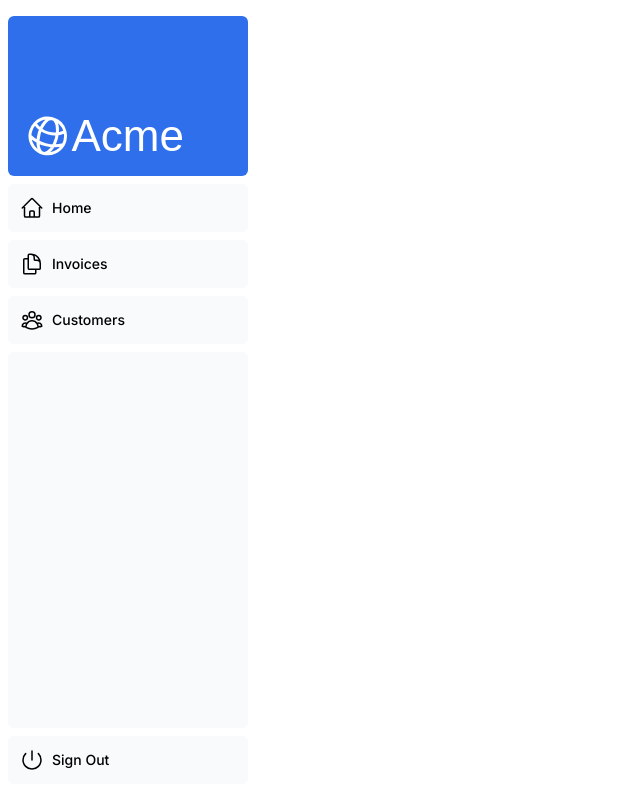
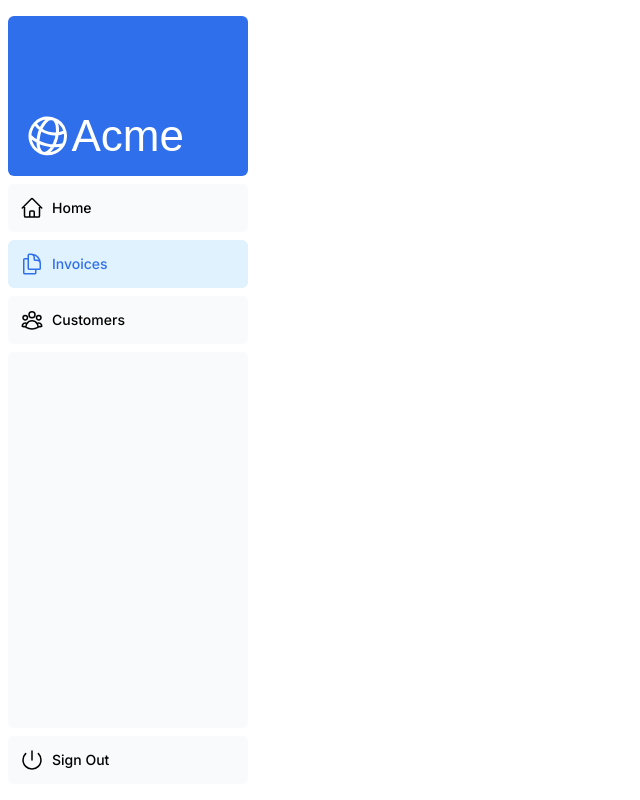
Before and after one commit to HillaryNyakundi/Next.js-template-dashboard, a Next.js app: page /dashboard/invoices in a window 1280 px wide. Shown: the whole page, without its empty margins (0-640 px from the left). Built offline with nearby package versions, Linux system fonts and the light colour scheme; a web font is replaced by a local one.

Commit message:
feat(side navigation): Mapped links to display in the side navigation

```diff
--- a/app/ui/dashboard/nav-links.tsx
+++ b/app/ui/dashboard/nav-links.tsx
@@ -1,35 +1,46 @@
+"use client"; // Ensure this is at the top of the file
+
 import {
   UserGroupIcon,
   HomeIcon,
   DocumentDuplicateIcon,
-} from '@heroicons/react/24/outline';
+} from "@heroicons/react/24/outline";
+import Link from "next/link";
+import { usePathname } from "next/navigation";
+import clsx from "clsx";
 
 // Map of links to display in the side navigation.
-// Depending on the size of the application, this would be stored in a database.
 const links = [
-  { name: 'Home', href: '/dashboard', icon: HomeIcon },
+  { name: "Home", href: "/dashboard", icon: HomeIcon },
   {
-    name: 'Invoices',
-    href: '/dashboard/invoices',
+    name: "Invoices",
+    href: "/dashboard/invoices",
     icon: DocumentDuplicateIcon,
   },
-  { name: 'Customers', href: '/dashboard/customers', icon: UserGroupIcon },
+  { name: "Customers", href: "/dashboard/customers", icon: UserGroupIcon },
 ];
 
 export default function NavLinks() {
+  const pathname = usePathname();
+
   return (
     <>
       {links.map((link) => {
         const LinkIcon = link.icon;
         return (
-          <a
+          <Link
             key={link.name}
             href={link.href}
-            className="flex h-[48px] grow items-center justify-center gap-2 rounded-md bg-gray-50 p-3 text-sm font-medium hover:bg-sky-100 hover:text-blue-600 md:flex-none md:justify-start md:p-2 md:px-3"
+            className={clsx(
+              "flex h-[48px] grow items-center justify-center gap-2 rounded-md bg-gray-50 p-3 text-sm font-medium hover:bg-sky-100 hover:text-blue-600 md:flex-none md:justify-start md:p-2 md:px-3",
+              {
+                "bg-sky-100 text-blue-600": pathname === link.href,
+              }
+            )}
           >
             <LinkIcon className="w-6" />
             <p className="hidden md:block">{link.name}</p>
-          </a>
+          </Link>
         );
       })}
     </>
```
